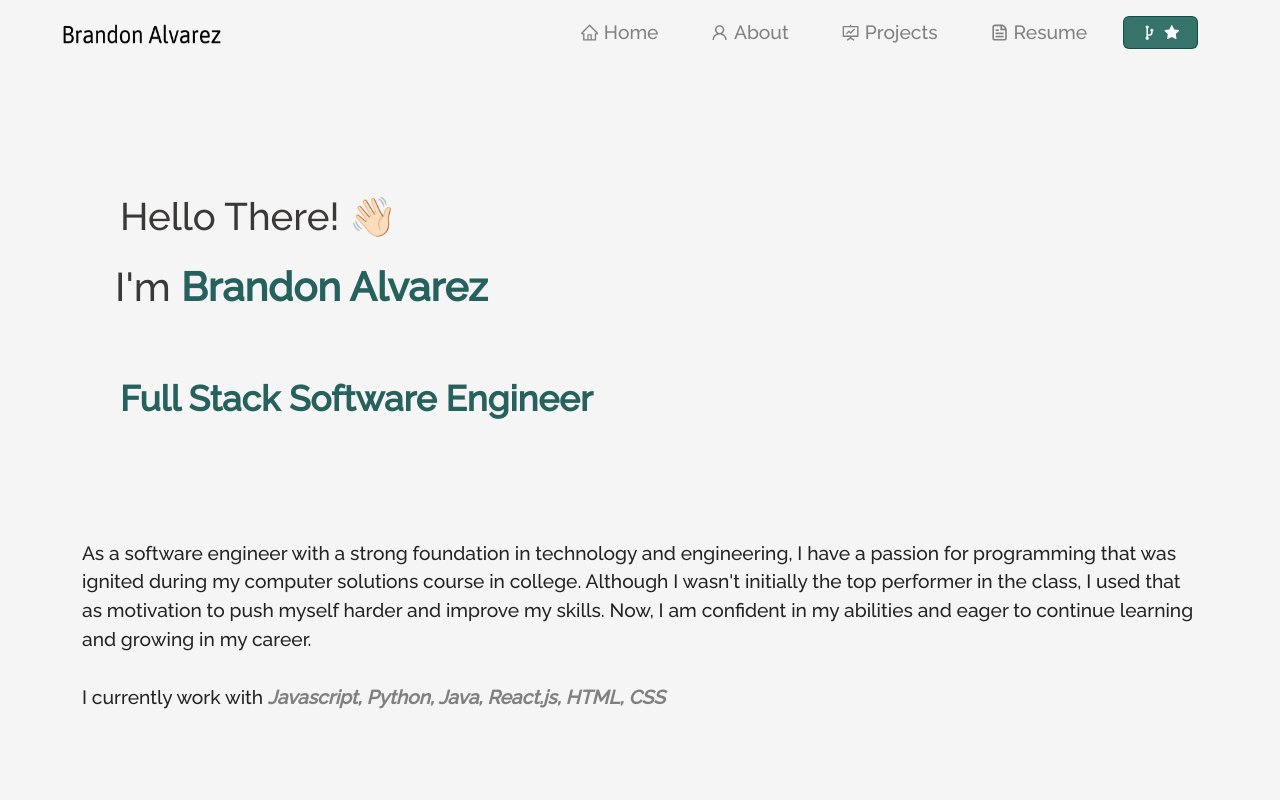
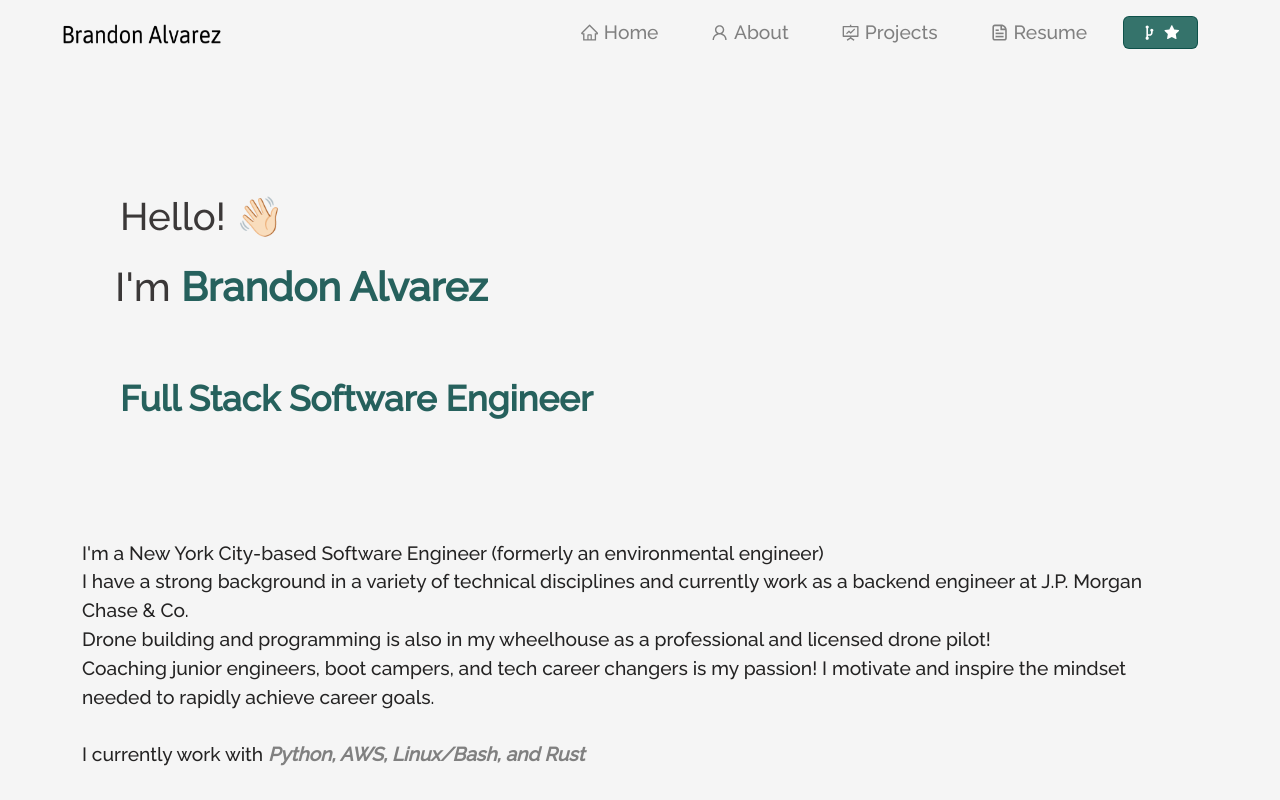
Before and after one commit to Brandon-Alvarez-03/Brandon-Alvarez-03.github.io, a React (Create React App) app: page / in a window 1280 px wide. Shown: the top 800 px of the page. Built offline with nearby package versions, Linux system fonts and the light colour scheme.

Commit message:
update home page

```diff
--- a/src/components/Home/Home.jsx
+++ b/src/components/Home/Home.jsx
@@ -11,7 +11,7 @@ function Home() {
           <Row>
             <Col md={12} className="home-header">
               <h1 style={{paddingBottom: 15}} className="heading">
-                Hello There!{" "}
+                Hello!{" "}
                 <span className="wave" role="img" aria-labelledby="wave">
                   👋🏻
                 </span>
--- a/src/components/Home/Home2.jsx
+++ b/src/components/Home/Home2.jsx
@@ -10,27 +10,27 @@ function Home2() {
         <Row>
           <Col md={12} className="home-about-description">
             <p className="home-about-body">
-              As a software engineer with a strong foundation in technology and
-              engineering, I have a passion for programming that was ignited
-              during my computer solutions course in college. Although I wasn't
-              initially the top performer in the class, I used that as
-              motivation to push myself harder and improve my skills. Now, I am
-              confident in my abilities and eager to continue learning and
-              growing in my career.
+              I'm a New York City-based Software Engineer (formerly an
+              environmental engineer) <br></br>I have a strong background in a
+              variety of technical disciplines and currently work as a backend
+              engineer at J.P. Morgan Chase & Co. <br></br>
+              Drone building and programming is also in my wheelhouse as a
+              professional and licensed drone pilot!
+              <br></br>
+              Coaching junior engineers, boot campers, and tech career changers
+              is my passion! I motivate and inspire the mindset needed to
+              rapidly achieve career goals.
               <br />
               <br />I currently work with
               <i>
-                <b className="gray">
-                  {" "}
-                  Javascript, Python, Java, React.js, HTML, CSS{" "}
-                </b>
+                <b className="gray"> Python, AWS, Linux/Bash, and Rust </b>
               </i>
             </p>
           </Col>
         </Row>
         <Row>
           <Col md={12} className="home-about-social">
-            <h2>CONNECT WITH ME</h2>
+            <h2>CONNECT WITH ME!</h2>
             <br />
             <ul className="home-about-social-links">
               <li className="social-icons">
```
